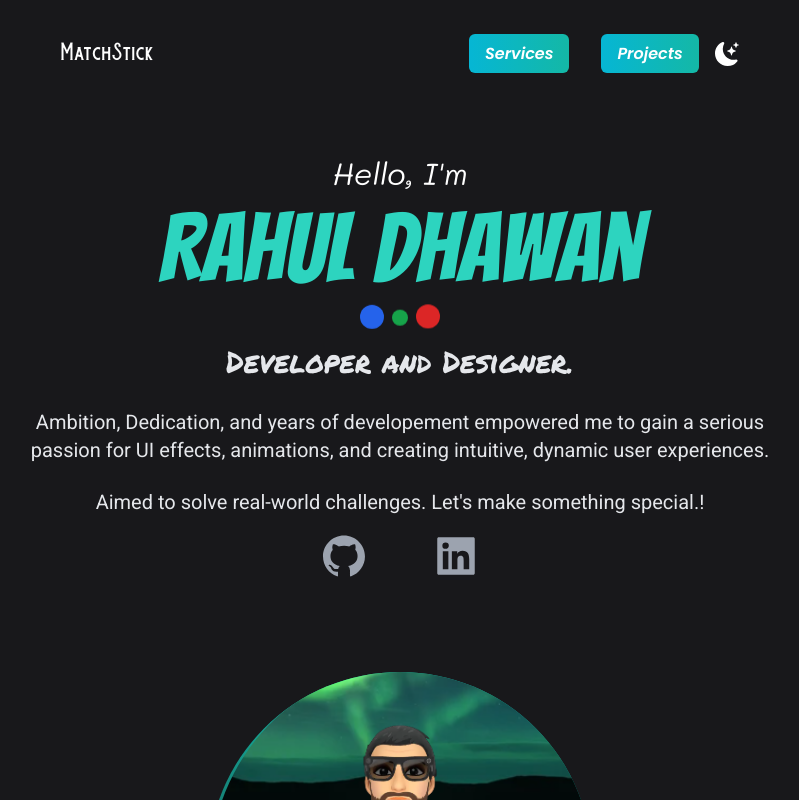
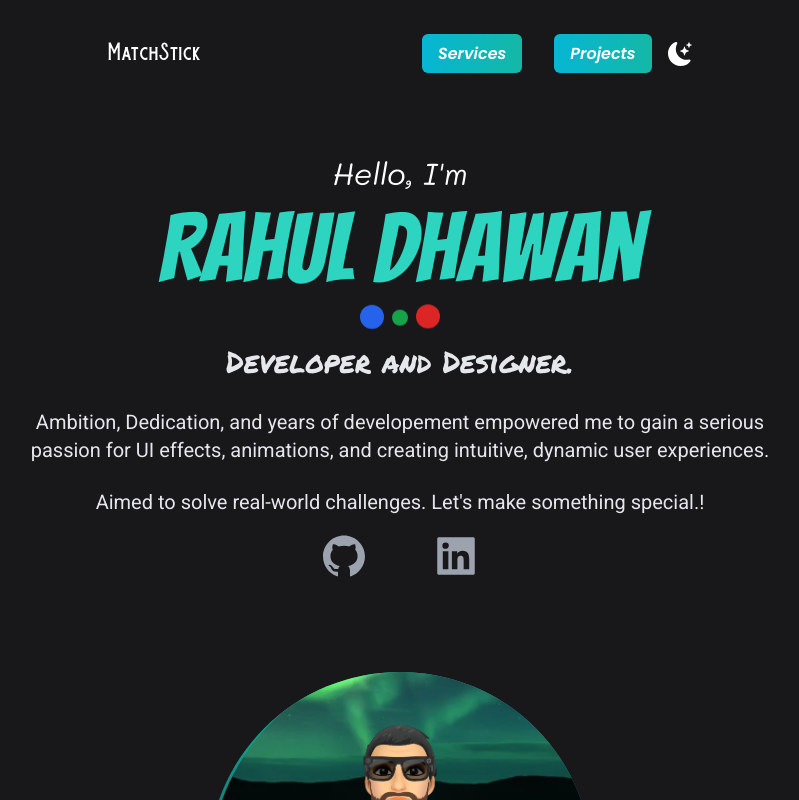
Before and after one commit to RAhuLDHawaN-cmd/Portfolio_React_Tailwind, a Next.js app: page / in a window 1280 px wide. Shown: the top 800 px of the page, without its empty margins (240-1039 px from the left). Built offline with nearby package versions, Linux system fonts and the light colour scheme.

Commit message:
added home btn link

```diff
--- a/pages/index.js
+++ b/pages/index.js
@@ -38,8 +38,10 @@ export default function Home() {
       </Head>
       <main className="bg-white px-10 dark:bg-zinc-900 md:px-20 lg:px-40">
         <section className="min-h-screen" id="banner">
-          <nav className=" bg-white py-10 mb-12 flex justify-around sticky top-0 z-50 dark:bg-zinc-900 dark:text-white ">
-            <h1 className="font-burtons text-xl">MatchStick</h1>
+          <nav className=" bg-white py-10 mb-12 flex justify-evenly sticky top-0 z-50 dark:bg-zinc-900 dark:text-white ">
+            <h1 className="font-burtons text-xl">
+            <a href="/">MatchStick</a>
+            </h1>
 
             <ul className="flex items-center">
               <li>
```
